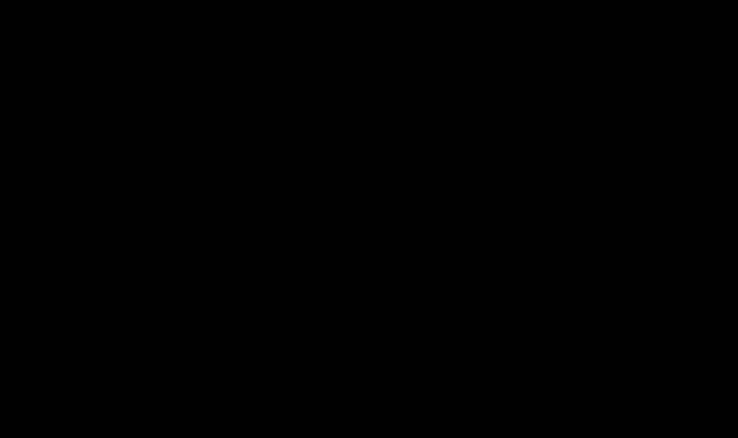
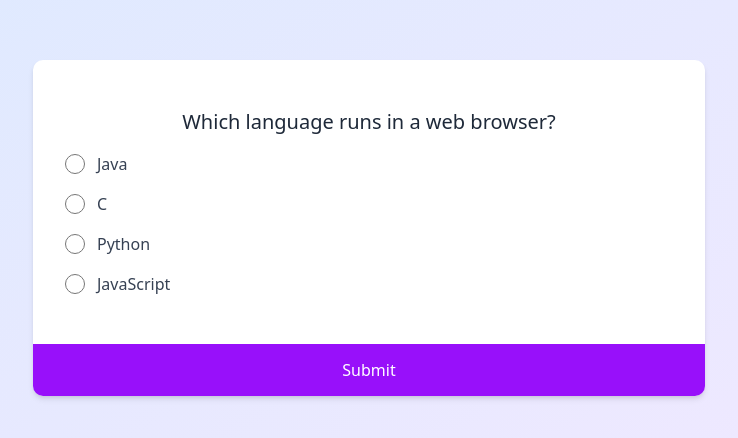
Before and after one commit to SunACong/50-vue-projects, a Vue app: page /QuizApp in a window 1280 px wide. Before the commit this address had no page. Shown: the part 172-610 px from the top of the page, without its empty margins (271-1009 px from the left). Built offline with nearby package versions, Linux system fonts and the light colour scheme.

Commit message:
feat: 添加QuizApp项目页面和路由配置
- 在路由配置中添加QuizApp页面路由
- 在项目列表常量中添加QuizApp项目信息
- 更新README.md中的项目状态
- 新增QuizApp.vue组件实现测验功能

```diff
--- a/src/constants/index.js
+++ b/src/constants/index.js
@@ -275,4 +275,10 @@ export const projectList = [
         image: 'https://50projects50days.com/img/projects-img/45-netflix-mobile-navigation.png',
         link: 'NetflixMobileNavigation',
     },
+    {
+        id: 46,
+        title: 'QuizApp',
+        image: 'https://50projects50days.com/img/projects-img/46-quiz-app.png',
+        link: 'QuizApp',
+    },
 ]
--- /dev/null
+++ b/src/projects/QuizApp.vue
@@ -0,0 +1,137 @@
+<template>
+    <div
+        class="font-poppins m-0 flex min-h-screen items-center justify-center overflow-hidden bg-gradient-to-br from-blue-100 to-purple-100 p-4">
+        <div
+            class="w-full max-w-2xl overflow-hidden rounded-lg bg-white shadow-md transition-all duration-300">
+            <!-- 问题页面 -->
+            <div v-if="!isQuizCompleted" class="p-8">
+                <h2 class="py-4 text-center text-xl font-medium text-gray-800">
+                    {{ currentQuestion.question }}
+                </h2>
+
+                <ul class="list-none p-0">
+                    <li v-for="(option, index) in options" :key="index" class="mb-4">
+                        <label class="flex cursor-pointer items-center">
+                            <input
+                                type="radio"
+                                name="answer"
+                                :value="option.key"
+                                v-model="selectedAnswer"
+                                class="mr-3 h-5 w-5 text-purple-600" />
+                            <span class="text-gray-700">{{ option.text }}</span>
+                        </label>
+                    </li>
+                </ul>
+            </div>
+
+            <!-- 结果页面 -->
+            <div v-else class="p-8 text-center">
+                <h2 class="mb-6 text-2xl font-bold text-gray-800">
+                    You answered {{ score }}/{{ quizData.length }} questions correctly
+                </h2>
+                <button
+                    @click="restartQuiz"
+                    class="w-full rounded-none bg-purple-600 px-6 py-3 font-medium text-white transition-colors duration-300 hover:bg-purple-700">
+                    Restart
+                </button>
+            </div>
+
+            <!-- 提交按钮 (仅在问题页面显示) -->
+            <button
+                v-if="!isQuizCompleted"
+                @click="submitAnswer"
+                class="w-full bg-purple-600 py-3.5 font-medium text-white transition-colors duration-300 hover:bg-purple-700"
+                :disabled="!selectedAnswer">
+                Submit
+            </button>
+        </div>
+    </div>
+</template>
+
+<script setup>
+    import { ref, computed } from 'vue'
+
+    // 测验数据
+    const quizData = [
+        {
+            question: 'Which language runs in a web browser?',
+            a: 'Java',
+            b: 'C',
+            c: 'Python',
+            d: 'JavaScript',
+            correct: 'd',
+        },
+        {
+            question: 'What does CSS stand for?',
+            a: 'Central Style Sheets',
+            b: 'Cascading Style Sheets',
+            c: 'Cascading Simple Sheets',
+            d: 'Cars SUVs Sailboats',
+            correct: 'b',
+        },
+        {
+            question: 'What does HTML stand for?',
+            a: 'Hypertext Markup Language',
+            b: 'Hypertext Markdown Language',
+            c: 'Hyperloop Machine Language',
+            d: 'Helicopters Terminals Motorboats Lamborginis',
+            correct: 'a',
+        },
+        {
+            question: 'What year was JavaScript launched?',
+            a: '1996',
+            b: '1995',
+            c: '1994',
+            d: 'none of the above',
+            correct: 'b',
+        },
+    ]
+
+    // 响应式状态
+    const currentQuestionIndex = ref(0)
+    const selectedAnswer = ref(null)
+    const score = ref(0)
+    const isQuizCompleted = ref(false)
+
+    // 计算属性 - 当前问题
+    const currentQuestion = computed(() => quizData[currentQuestionIndex.value])
+
+    // 计算属性 - 选项列表
+    const options = computed(() => {
+        if (!currentQuestion.value) return []
+        return [
+            { key: 'a', text: currentQuestion.value.a },
+            { key: 'b', text: currentQuestion.value.b },
+            { key: 'c', text: currentQuestion.value.c },
+            { key: 'd', text: currentQuestion.value.d },
+        ]
+    })
+
+    // 提交答案
+    const submitAnswer = () => {
+        if (!selectedAnswer.value) return
+
+        // 检查答案是否正确
+        if (selectedAnswer.value === currentQuestion.value.correct) {
+            score.value++
+        }
+
+        // 移动到下一题或结束测验
+        if (currentQuestionIndex.value < quizData.length - 1) {
+            currentQuestionIndex.value++
+            selectedAnswer.value = null
+        } else {
+            isQuizCompleted.value = true
+        }
+    }
+
+    // 重新开始测验
+    const restartQuiz = () => {
+        currentQuestionIndex.value = 0
+        selectedAnswer.value = null
+        score.value = 0
+        isQuizCompleted.value = false
+    }
+</script>
+
+<style scoped></style>
--- a/src/router/index.js
+++ b/src/router/index.js
@@ -239,6 +239,11 @@ const routes = [
         name: 'NetflixMobileNavigation',
         component: () => import('@/projects/NetflixMobileNavigation.vue'),
     },
+    {
+        path: '/QuizApp',
+        name: 'QuizApp',
+        component: () => import('@/projects/QuizApp.vue'),
+    },
 ]
 
 const router = createRouter({
```
Also changed, not shown: 1 other file (tests, documents, lock files or other folders).
